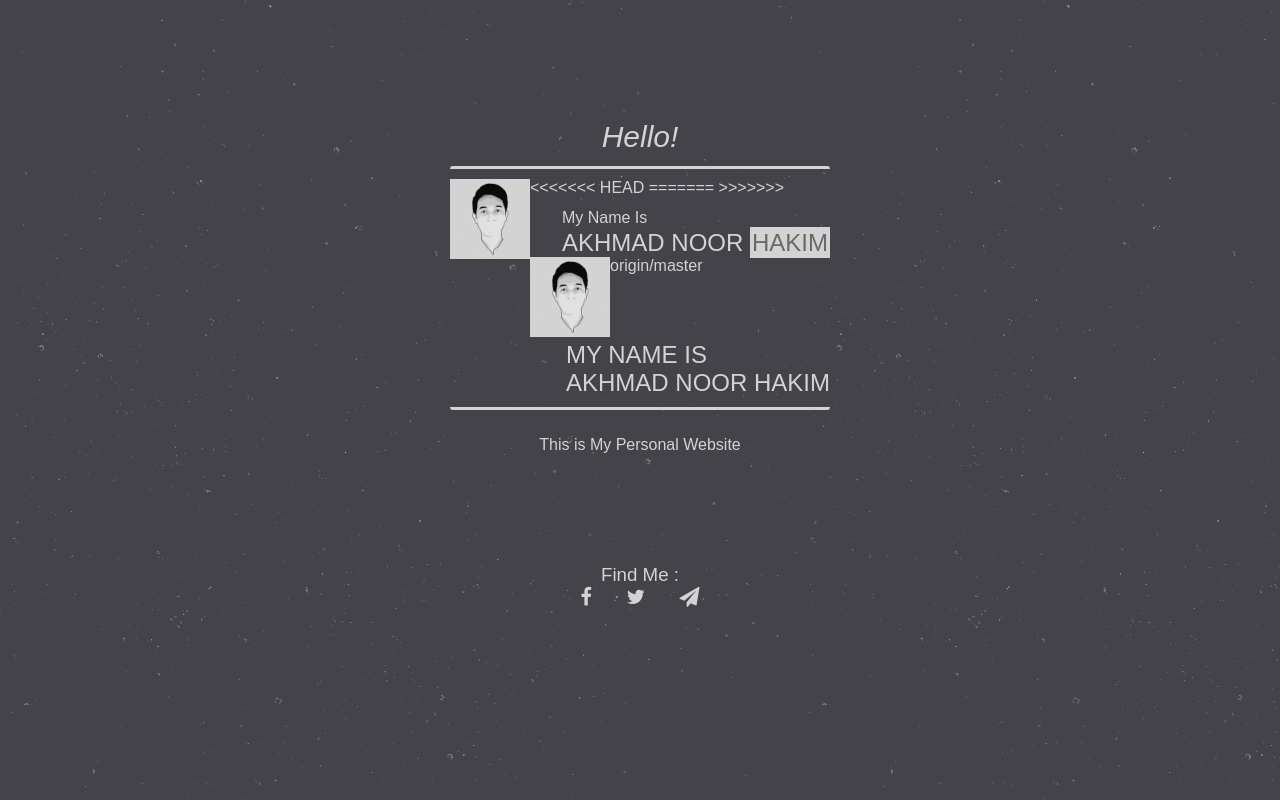
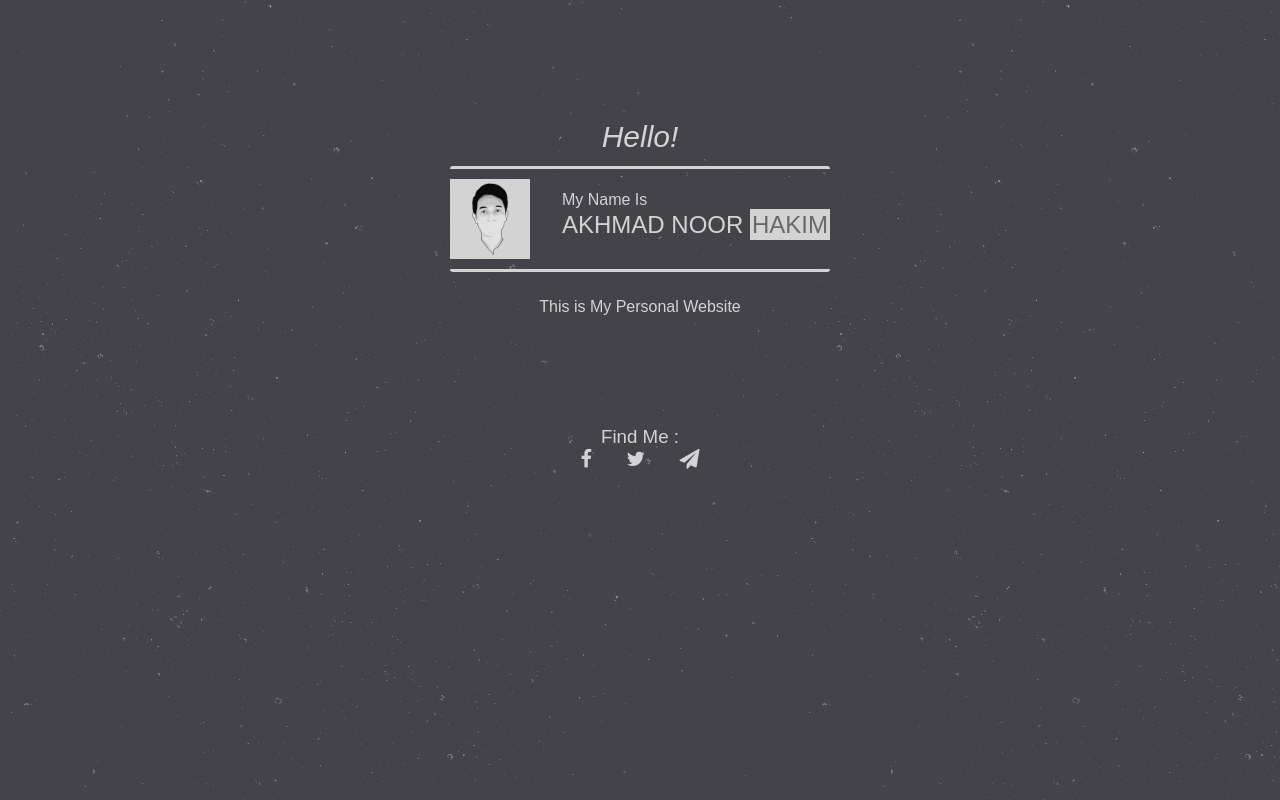
Before and after one commit to anhakim/anhakim.github.io, a plain HTML site: page index.html in a window 1280 px wide. Drawn offline with Linux system fonts and the light colour scheme; a web font is replaced by a local one.

Commit message:
update index.html

```diff
--- a/index.html
+++ b/index.html
@@ -12,15 +12,10 @@
 	<div class="content">
 		<h1>Hello!</h1>
 		<div class="profil">
-<<<<<<< HEAD
 			<a href="http://anhakim.github.io/">
 				<img src="img/ava.png" alt="Akhmad Noor Hakim">
 			</a>
 			<h2><span class="small">My Name Is</span> <br>Akhmad Noor <span class="bg">Hakim</span></h2>
-=======
-			<a href="http://anhakim.github.io/"><img src="img/ava.png" alt="Akhmad Noor Hakim"></a>
-			<h2>My Name is<br> Akhmad Noor Hakim</h2>
->>>>>>> origin/master
 		</div>
 		<p>This is My Personal Website</p>
 		<div class="social">
```
